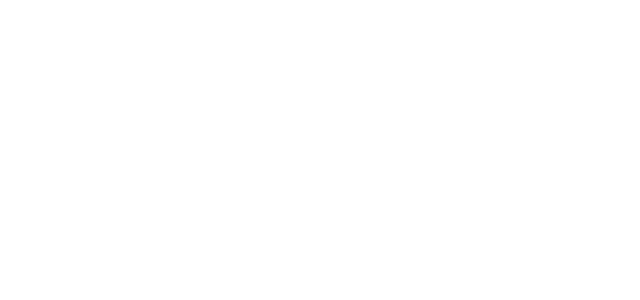
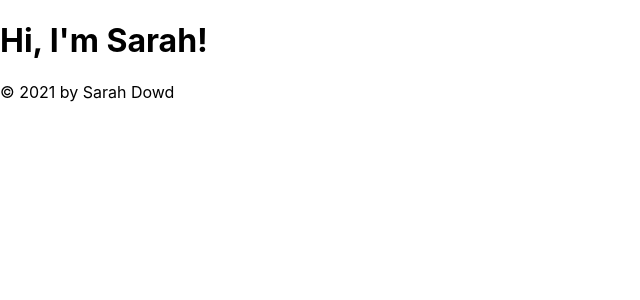
Before and after one commit to sldowd/sarah-dowd, a React (Create React App) app: page / in a window 1280 px wide. Shown: the top 300 px of the page, without its empty margins (0-640 px from the left). Built offline with nearby package versions, Linux system fonts and the light colour scheme.

Commit message:
added 3 main components

```diff
--- a/src/App.js
+++ b/src/App.js
@@ -1,10 +1,17 @@
 import React from 'react';
-import logo from './logo.svg';
 import './App.css';
+import About from './components/About';
+import Header from './components/Header';
+import Footer from './components/Footer'
 
 function App() {
   return (
     <div>
+      <Header></Header>
+      <main>
+        <About></About>
+      </main>
+      <Footer></Footer>
     </div>
   );
 }
--- /dev/null
+++ b/src/components/About/index.js
@@ -0,0 +1,9 @@
+import React from 'react';
+
+function About() {
+    return (
+        <h1>Hi, I'm Sarah!</h1>
+    )
+}
+
+export default About;
--- a/src/components/AboutMe/index.js
+++ /dev/null
@@ -1 +0,0 @@
-import React from 'react';
--- a/src/components/Footer/index.js
+++ b/src/components/Footer/index.js
@@ -0,0 +1,11 @@
+import React from 'react';
+
+function Footer() {
+    return (
+        <footer>
+            &copy; 2021 by Sarah Dowd
+        </footer>
+    )
+}
+
+export default Footer;
--- a/src/components/Header/index.js
+++ b/src/components/Header/index.js
@@ -0,0 +1,11 @@
+import React from 'react';
+
+function Header() {
+    return (
+        <header>
+
+        </header>
+    );
+}
+
+export default Header;
```
